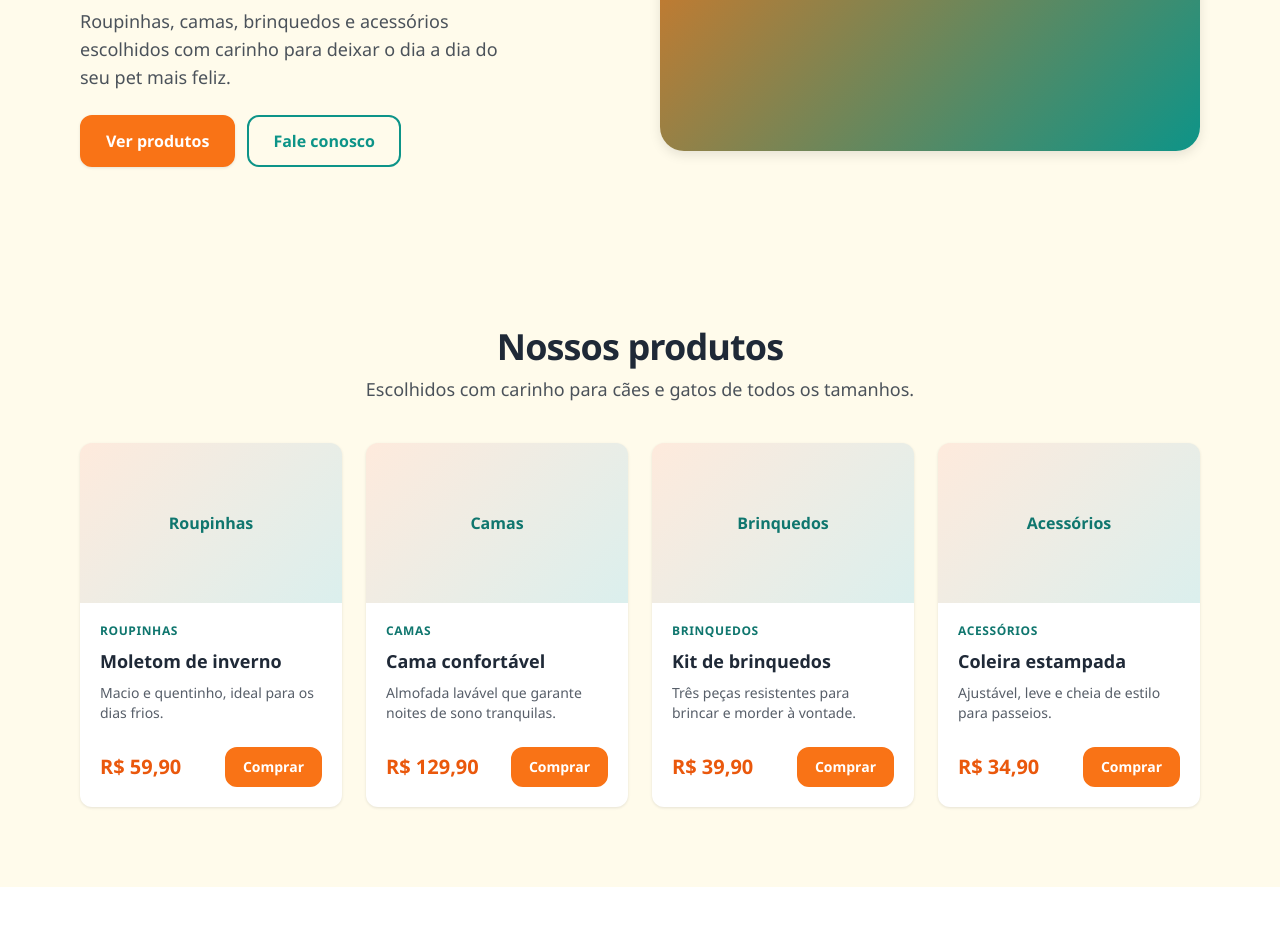
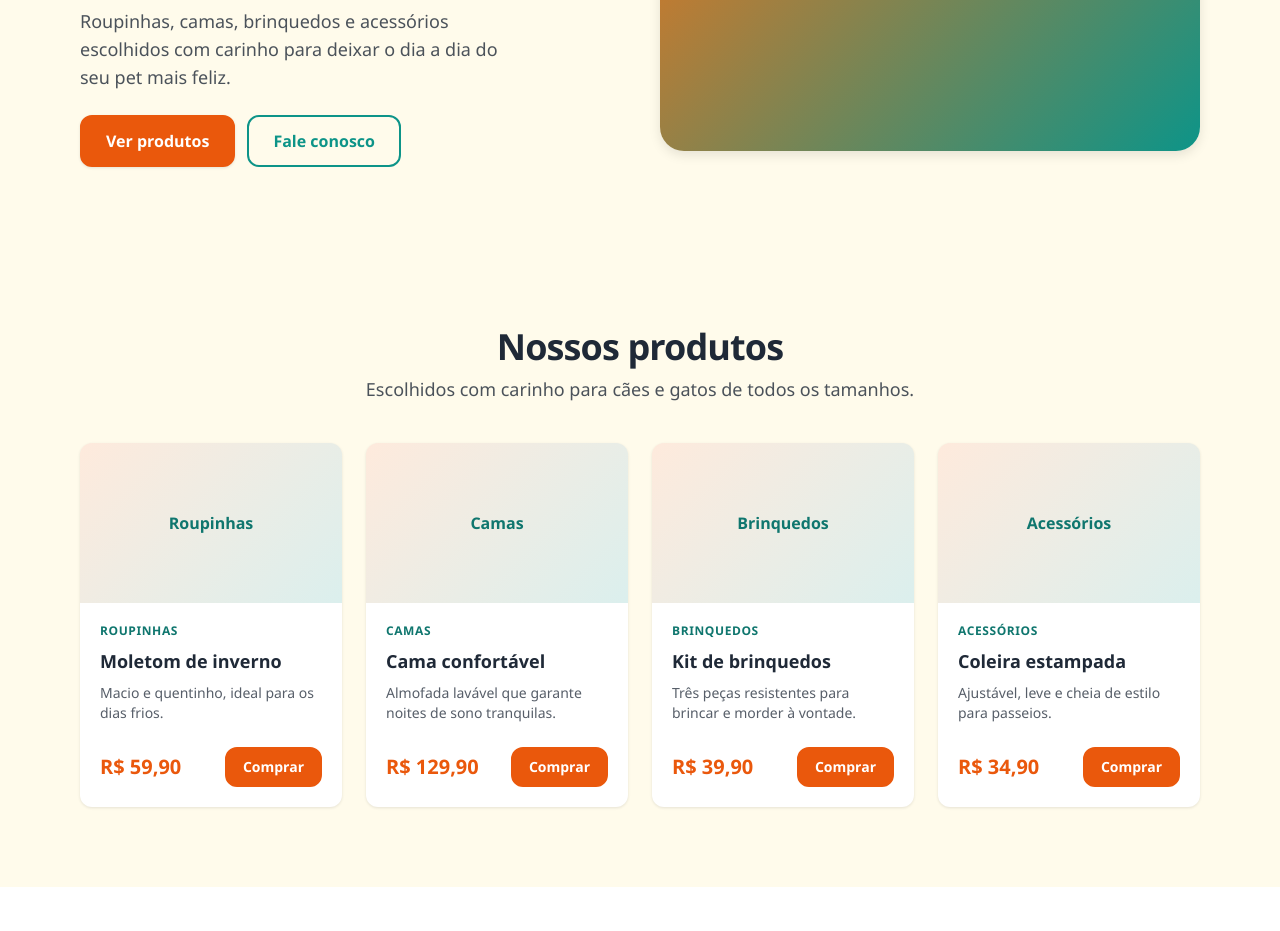
Before and after one commit to viniciuslira08/petstyle-loja-virtual, a website: page index.html in a window 1280 px wide. Shown: the part 401-1332 px from the top of the page. Drawn offline with nearby package versions, Linux system fonts and the light colour scheme; files that its build step writes are made by us from their sources.

Commit message:
fix: melhora contraste dos botões usando primary-dark como padrão

```diff
--- a/scss/components/_header.scss
+++ b/scss/components/_header.scss
@@ -32,7 +32,7 @@
   }
 
   &__cta {
-    background-color: $color-primary;
+    background-color: $color-primary-dark;
     color: $color-surface;
     font-weight: 600;
     border-radius: $radius-md;
@@ -42,7 +42,7 @@
 
     &:hover,
     &:focus-visible {
-      background-color: $color-primary-dark;
+      background-color: $color-primary;
       box-shadow: $shadow-md;
     }
   }
--- a/scss/components/_hero.scss
+++ b/scss/components/_hero.scss
@@ -26,10 +26,10 @@
   }
 
   &__cta {
-    background-color: $color-primary;
+    background-color: $color-primary-dark;
     color: $color-surface;
     font-weight: 600;
-    border: 2px solid $color-primary;
+    border: 2px solid $color-primary-dark;
     border-radius: $radius-md;
     box-shadow: $shadow-sm;
     text-decoration: none;
@@ -37,8 +37,8 @@
 
     &:hover,
     &:focus-visible {
-      background-color: $color-primary-dark;
-      border-color: $color-primary-dark;
+      background-color: $color-primary;
+      border-color: $color-primary;
       box-shadow: $shadow-md;
     }
 
--- a/scss/components/_products.scss
+++ b/scss/components/_products.scss
@@ -54,18 +54,18 @@
   }
 
   &__button {
-    background-color: $color-primary;
+    background-color: $color-primary-dark;
     color: $color-surface;
     font-weight: 600;
-    border: 2px solid $color-primary;
+    border: 2px solid $color-primary-dark;
     border-radius: $radius-md;
     cursor: pointer;
     transition: background-color $transition-base, border-color $transition-base;
 
     &:hover,
     &:focus-visible {
-      background-color: $color-primary-dark;
-      border-color: $color-primary-dark;
+      background-color: $color-primary;
+      border-color: $color-primary;
     }
   }
 }
```
